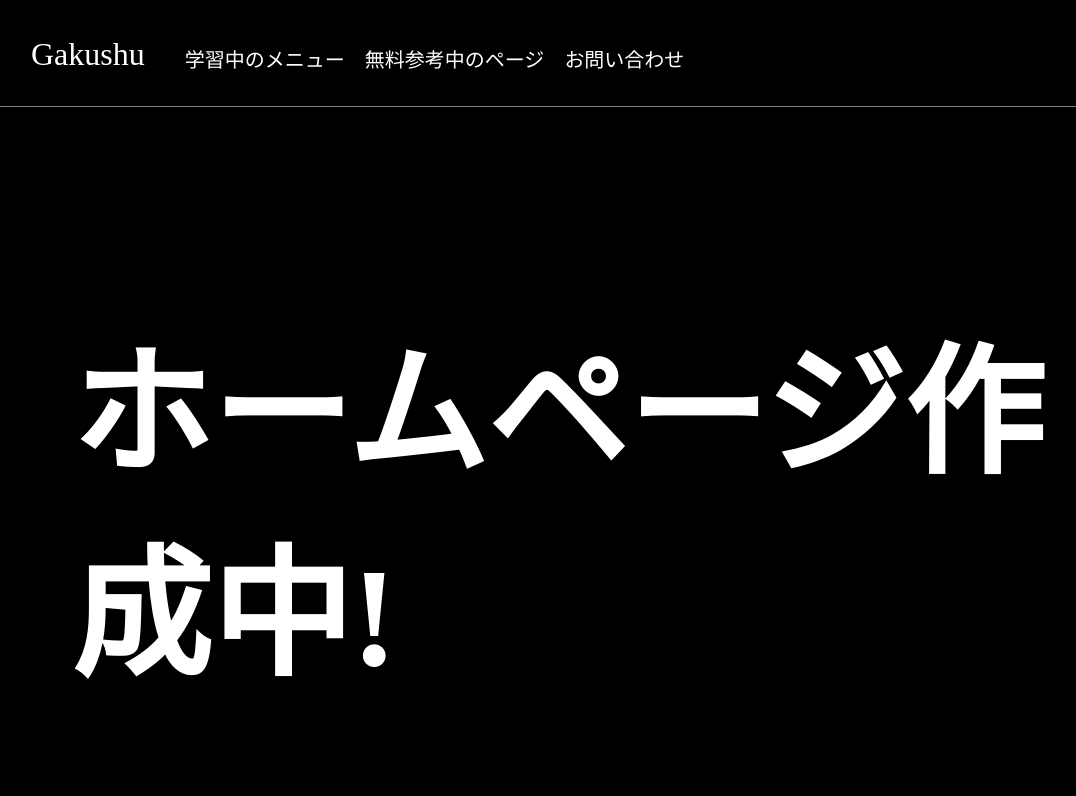
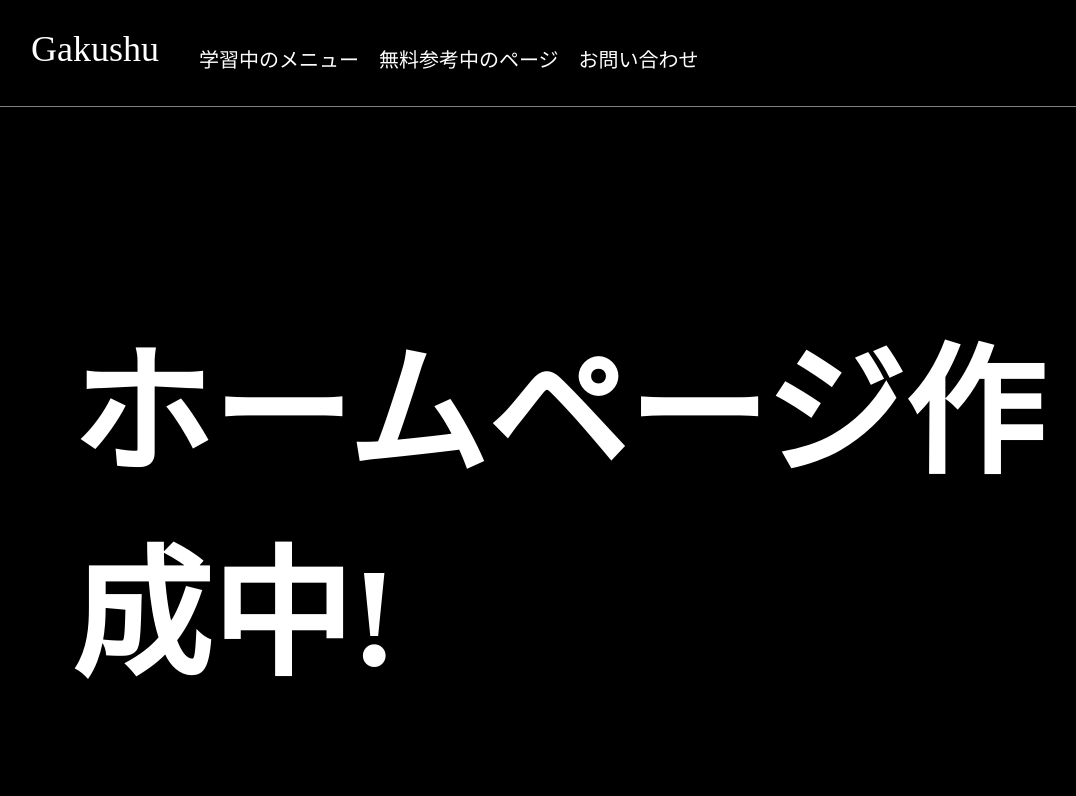
Before and after one commit to pagetrainig/gakushu, a plain HTML site: page index.html in a window 1280 px wide. Shown: the top 796 px of the page, without its empty margins (17-1093 px from the left). Drawn offline with Linux system fonts and the light colour scheme.

Commit message:
Update stylesheet.css

```diff
--- a/stylesheet.css
+++ b/stylesheet.css
@@ -16,8 +16,8 @@ body{
 }
 .header-logo{
   float:left;
-  font-size: 32px;
-  padding: 20px 40px;
+  font-size: 36px;
+  padding: 12px 40px 0px 40px;
 }
 .header-list a,.footer-list a{
   color: white;
@@ -94,7 +94,7 @@ footer{
 }
 .footer-logo{
   float: left;
-  font-size: 32px;
+  font-size: 36px;
   padding: 35px 40px;
 }
 .footer-list {
```
